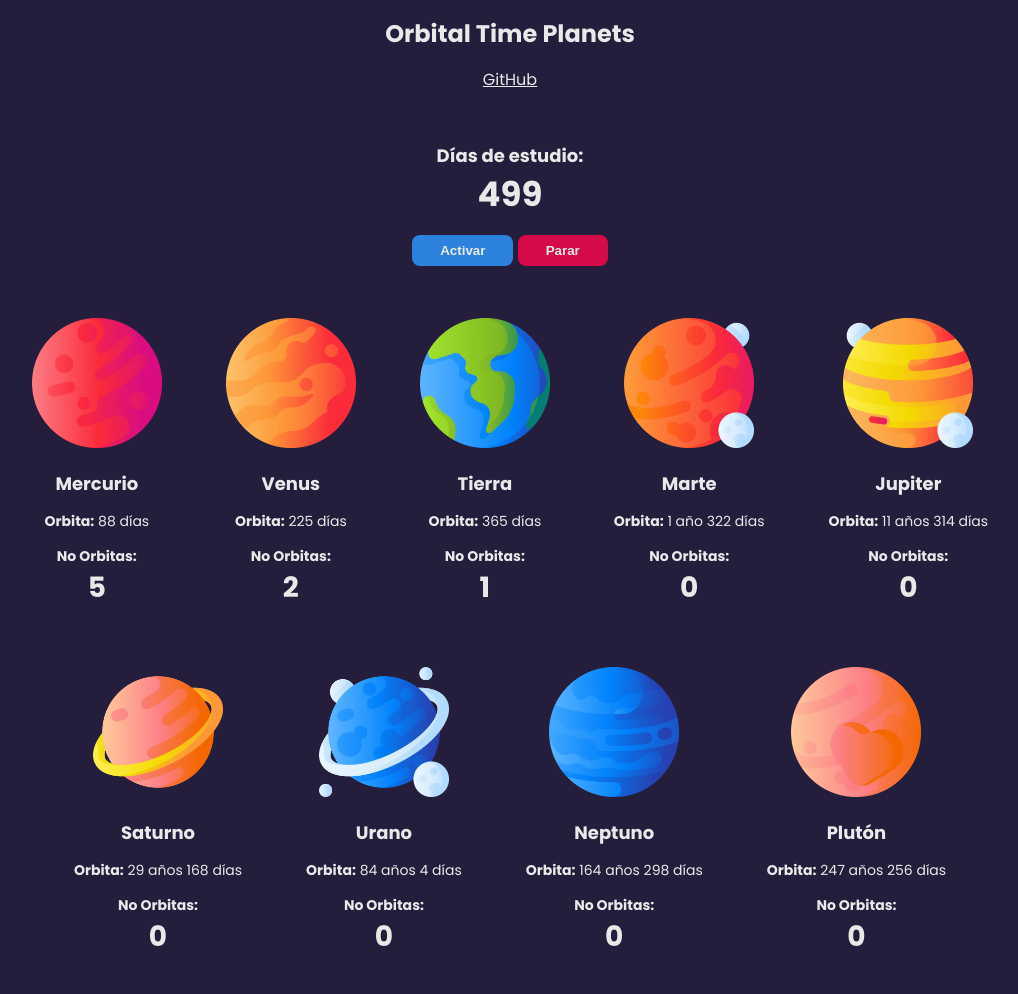
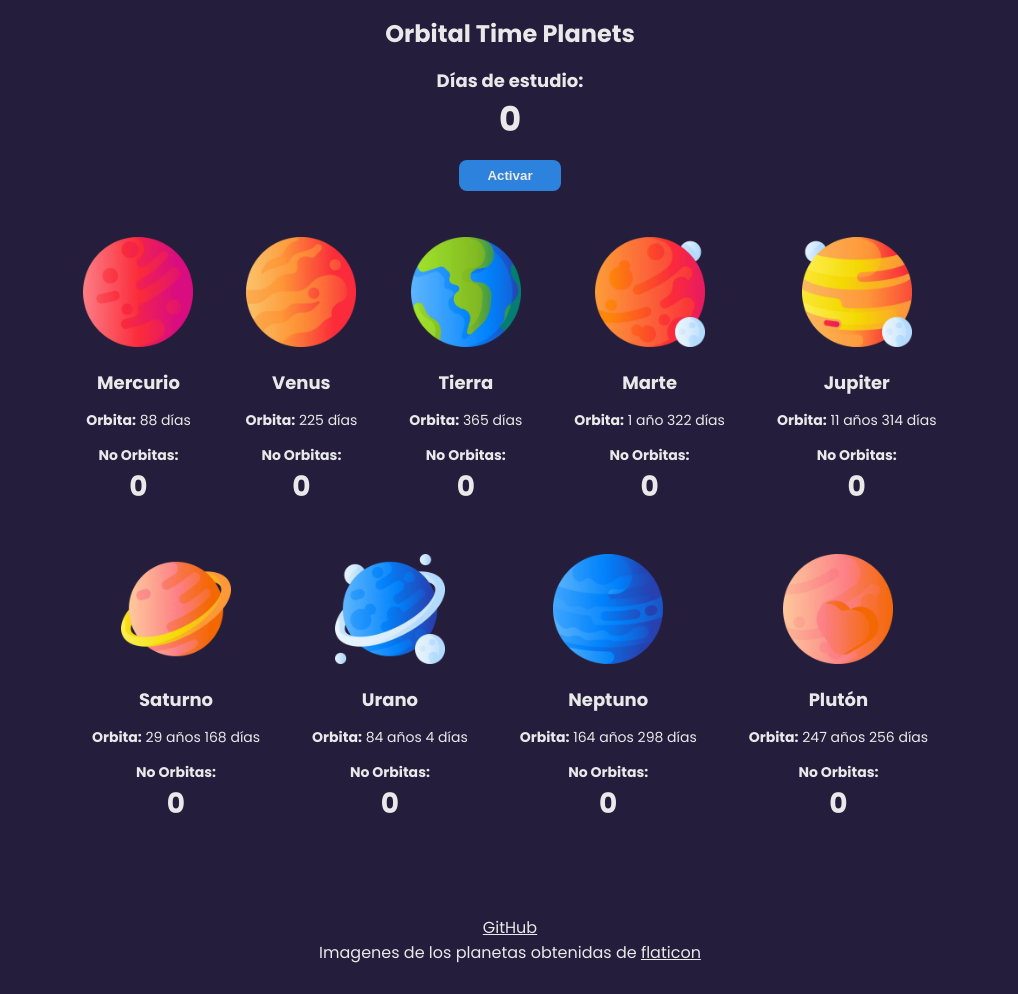
Before and after one commit to Orliland/orbital-time-planets, a plain HTML site: page index.html in a window 1280 px wide. Shown: the whole page, without its empty margins (130-1148 px from the left). Drawn offline with Linux system fonts and the light colour scheme.

Commit message:
update styles and buttons

```diff
--- a/css/main.css
+++ b/css/main.css
@@ -33,10 +33,6 @@ body {
   color: var(--text);
 }
 
-.counter {
-  margin-top: 5rem;
-}
-
 .counter__label {
   display: flex;
   flex-direction: column;
@@ -61,6 +57,7 @@ body {
 }
 
 .button--alert {
+  display: none;
   background-color: #d40b48;
 }
 
@@ -81,7 +78,7 @@ body {
 .planet {
   display: flex;
   gap: 2.2rem;
-  padding: 2.2rem;
+  padding: 1.6rem;
 }
 
 @media (min-width: 400px) {
@@ -99,7 +96,7 @@ body {
 }
 
 .planet__icon {
-  height: 13rem;
+  height: 11rem;
 }
 
 .planet__name {
@@ -122,3 +119,12 @@ body {
   align-self: center;
   font-size: 2.8rem;
 }
+
+footer {
+  margin: 6rem 0 2rem;
+  text-align: center;
+}
+
+footer a {
+  color: var(--text);
+}
--- a/index.html
+++ b/index.html
@@ -17,11 +17,7 @@
     <div>
       <header class="header">
         <h1 class="header__title">Orbital Time Planets</h1>
-        <a
-          href="https://github.com/Orliland/orbital-time-planets"
-          class="header__link"
-          >GitHub</a
-        >
+
         <section class="counter">
           <h2 class="counter__label">
             Días de estudio: <span class="counter__span">0</span>
@@ -104,6 +100,15 @@
           </div>
         </article>
       </main>
+      <footer>
+        <a
+          href="https://github.com/Orliland/orbital-time-planets"
+          class="header__link"
+          >GitHub</a
+        ><br />
+        Imagenes de los planetas obtenidas de
+        <a href="https://www.flaticon.com/packs/space-275">flaticon</a>
+      </footer>
       <script src="./js/orbits.js"></script>
     </body>
     </div>
--- a/js/orbits.js
+++ b/js/orbits.js
@@ -1,4 +1,6 @@
 const counter = document.querySelector(".counter__span");
+const btnActive = document.querySelector(".button--active");
+const btnInactive = document.querySelector(".button--alert");
 
 const mercurio = document.querySelector(".mercurio");
 const venus = document.querySelector(".venus");
@@ -35,7 +37,9 @@ function showOrbits() {
 }
 
 let dia = 0;
-setInterval(function () {
+let interval;
+
+function estudioOrbitas() {
   counter.textContent = dia;
   orbits.mercurio = Math.floor(dia / 88);
   orbits.venus = Math.floor(dia / 225);
@@ -48,4 +52,16 @@ setInterval(function () {
   orbits.pluton = Math.floor(dia / 90411);
   showOrbits();
   dia += 1;
-}, 10);
+}
+
+btnActive.addEventListener("click", function () {
+  btnActive.style.display = "none";
+  btnInactive.style.display = "inline-block";
+  interval = setInterval(estudioOrbitas, 30);
+});
+
+btnInactive.addEventListener("click", function () {
+  btnInactive.style.display = "none";
+  btnActive.style.display = "inline-block";
+  clearInterval(interval);
+});
```
